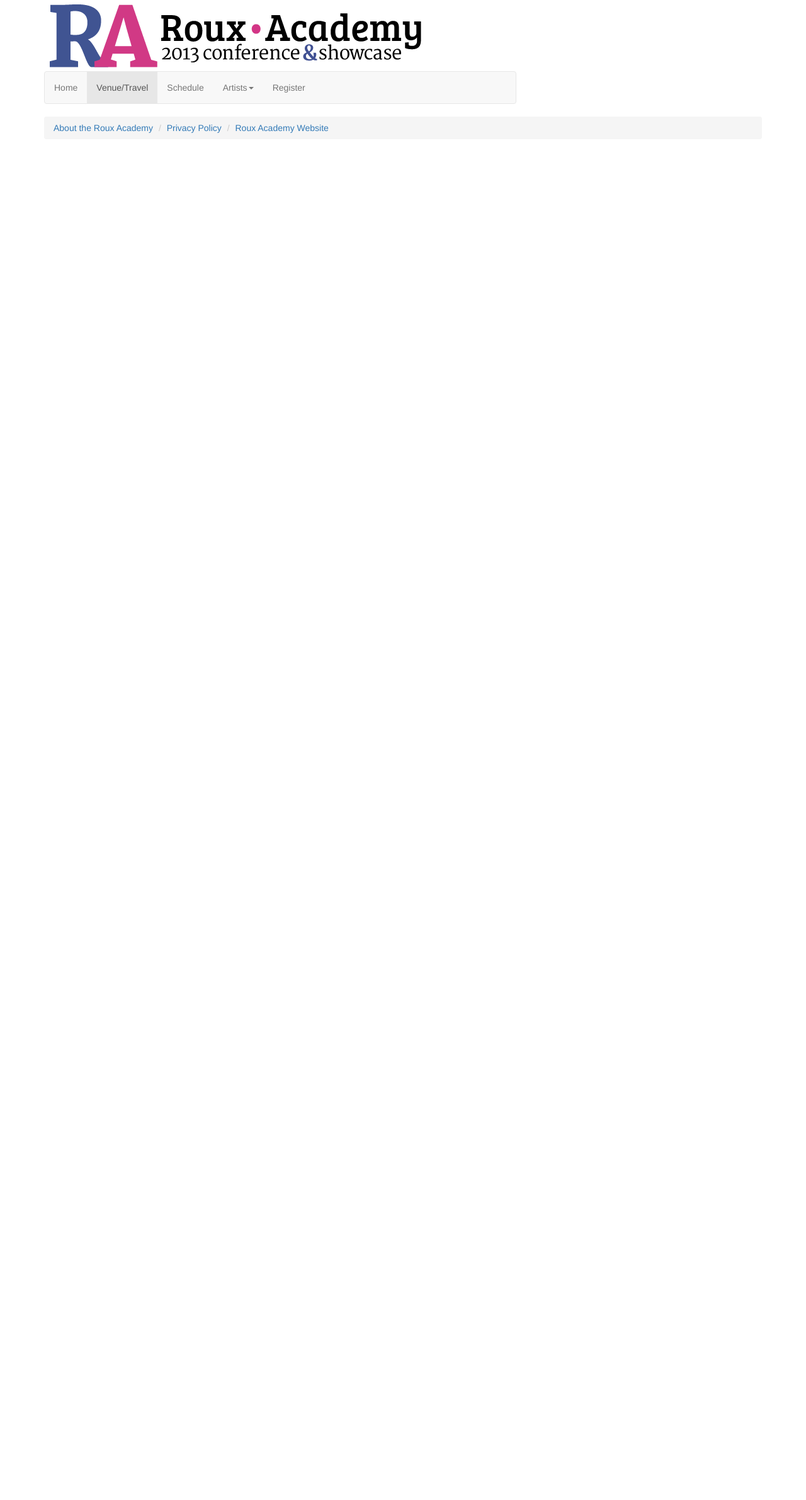
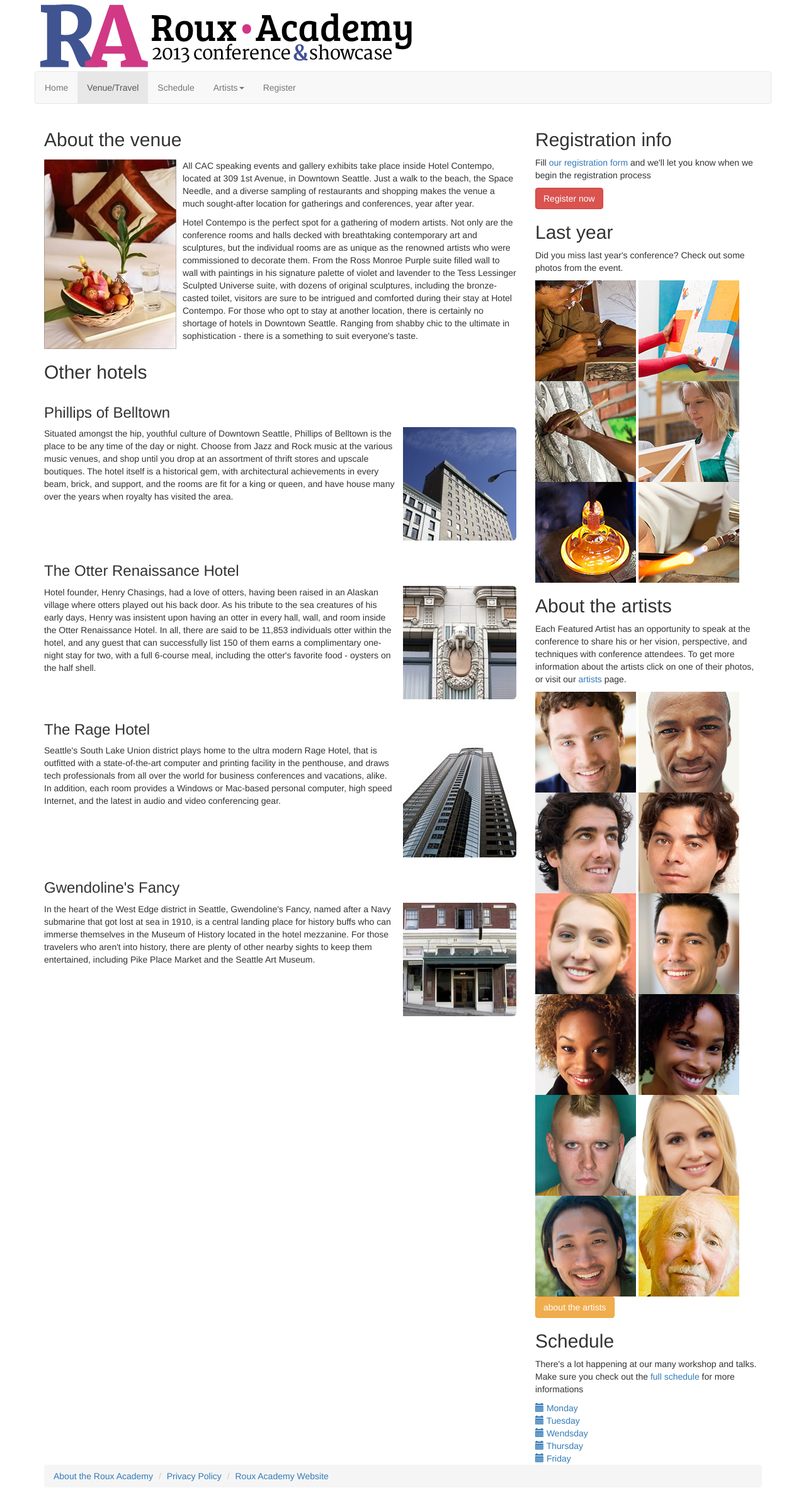
Before and after one commit to NemanjaMandic/RouxAcademy, a PHP site: page /venuetravel.php in a window 1280 px wide. Shown: the whole page at 63% size. Before the commit the page ends 211 px from the top, so only its background shows below. Run offline with PHP 8.4, Linux system fonts and the light colour scheme; some libraries are stand-ins or nearby versions.

Commit message:
Reusing photo component

```diff
--- /dev/null
+++ b/includes/article-venues.php
@@ -0,0 +1,36 @@
+<article class="aboutthevenues">
+	<h2>About the venue</h2>
+	<article class="media">
+		<img class="pull-left" src="images/hotels/contempo.jpg" alt="Hotel Contempo">
+	  <div class="media-body">
+			<p>All CAC speaking events and gallery exhibits take place inside Hotel Contempo, located at 309 1st Avenue, in Downtown Seattle. Just a walk to the beach, the Space Needle, and a diverse sampling of restaurants and shopping makes the venue a much sought-after location for gatherings and conferences, year after year.</p>
+			<p class="hidden-sm">Hotel Contempo is the perfect spot for a gathering of modern artists. Not only are the conference rooms and halls decked with breathtaking contemporary art and sculptures, but the individual rooms are as unique as the renowned artists who were commissioned to decorate them. From the Ross Monroe Purple suite filled  wall to wall with paintings in his signature palette of violet and lavender to the Tess Lessinger Sculpted Universe suite, with dozens of original sculptures, including the bronze-casted toilet, visitors are sure to be intrigued and comforted during their stay at Hotel Contempo.  For those who opt to stay at another location, there is certainly no shortage of hotels in Downtown Seattle. Ranging from shabby chic to the ultimate in sophistication - there is a something to suit everyone's taste.</p>
+	  </div>
+	</article>
+
+	<h2>Other hotels</h2>
+
+	<article class="media">
+			<h3>Phillips of Belltown</h3>
+			<img class="pull-right img-rounded" src="images/hotels/phillips.jpg" alt="Phillips of Belltown Hotel">
+			<p class="media-body">Situated amongst the hip, youthful culture of Downtown Seattle, Phillips of Belltown is the place to be any time of the day or night. Choose from Jazz and Rock music at the various music venues, and shop until you drop at an assortment of thrift stores and upscale boutiques. The hotel itself is a historical gem, with architectural achievements in every beam, brick, and support, and the rooms are fit for a king or queen, and have house many over the years when royalty has visited the area.</p>
+	</article>
+
+	<article class="media">
+			<h3>The Otter Renaissance Hotel</h3>
+			<img class="pull-right img-rounded" src="images/hotels/otter.jpg" alt="The Otter Renaissance Hotel">
+			<p class="media-body">Hotel founder, Henry Chasings, had a love of otters, having been raised in an Alaskan village where otters played out his back door. As his tribute to the sea creatures of his early days, Henry was insistent upon having an otter in every hall, wall, and room inside the Otter Renaissance Hotel. In all, there are said to be 11,853 individuals otter within the hotel, and any guest that can successfully list 150 of them earns a complimentary one-night stay for two, with a full 6-course meal, including the otter's favorite food - oysters on the half shell.</p>
+	</article>
+
+	<article class="media">
+			<h3>The Rage Hotel</h3>
+			<img class="pull-right img-rounded" src="images/hotels/rage.jpg" alt="The Rage Hotel">
+			<p class="media-body">Seattle's South Lake Union district plays home to the ultra modern Rage Hotel, that is outfitted with a state-of-the-art computer and printing facility in the penthouse, and draws tech professionals from all over the world for business conferences and vacations, alike. In addition, each room provides a Windows or Mac-based personal computer, high speed Internet, and the latest in audio and video conferencing gear.</p>
+	</article>
+
+	<article class="media">
+			<h3>Gwendoline's Fancy</h3>
+			<img class="pull-right img-rounded" src="images/hotels/gwendoline.jpg" alt="Gwendoline's Fancy Hotel">
+			<p class="media-body">In the heart of the West Edge district in Seattle, Gwendoline's Fancy, named after a Navy submarine that got lost at sea in 1910, is a central landing place for history buffs who can immerse themselves in the Museum of History located in the hotel mezzanine. For those travelers who aren't into history, there are plenty of other nearby sights to keep them entertained, including Pike Place Market and the Seattle Art Museum.</p>
+	</article>
+</article>
--- /dev/null
+++ b/includes/aside-abouttheartists.php
@@ -0,0 +1,8 @@
+<aside class="abouttheartists">
+	<h2>About the artists</h2>
+	<p>Each Featured Artist has an opportunity to speak at the conference to share his or her vision, perspective, and techniques with conference attendees. To get more information about the artists click on one of their photos, or visit our <a href="artists.php">artists</a> page.</p>
+
+ <?php include 'snippet-artistphotogrid.php'; ?>
+
+    <a href="artists.php" class="btn btn-warning">about the artists</a>
+</aside>
--- a/venuetravel.php
+++ b/venuetravel.php
@@ -19,18 +19,33 @@
   </head>
   <body id="venuetravel">
 
-   <section class="container">
+    <section class="container">
      <div class="content row">
+
+      <?php include 'includes/header.php'; ?>
+
+
        <section class="main col col-lg-8">
-         <?php include 'includes/header.php'; ?>
+
+            <?php include 'includes/article-venues.php'; ?>
+
+
        </section><!--END main col col-lg-8-->
        <section class="sidebar col col-lg-4">
 
+           <?php include 'includes/aside-register.php'; ?>
+           <?php include 'includes/aside-lastyear.php'; ?>
+           <?php include 'includes/aside-abouttheartists.php'; ?>
+           <?php include 'includes/aside-accordion.php'; ?>
+
        </section><!--END sidebar col col-lg-4-->
      </div><!--END content row-->
+
+
+
    </section><!--END container-->
 
-  <?php include 'includes/footer.php'; ?>
+     <?php include 'includes/footer.php'; ?>
 
     <!-- jQuery (necessary for Bootstrap's JavaScript plugins) -->
     <script src="https://ajax.googleapis.com/ajax/libs/jquery/1.11.3/jquery.min.js"></script>
```
Also changed, not shown: artists.php (+16 -2 lines), schedule.php (+19 -2 lines).
